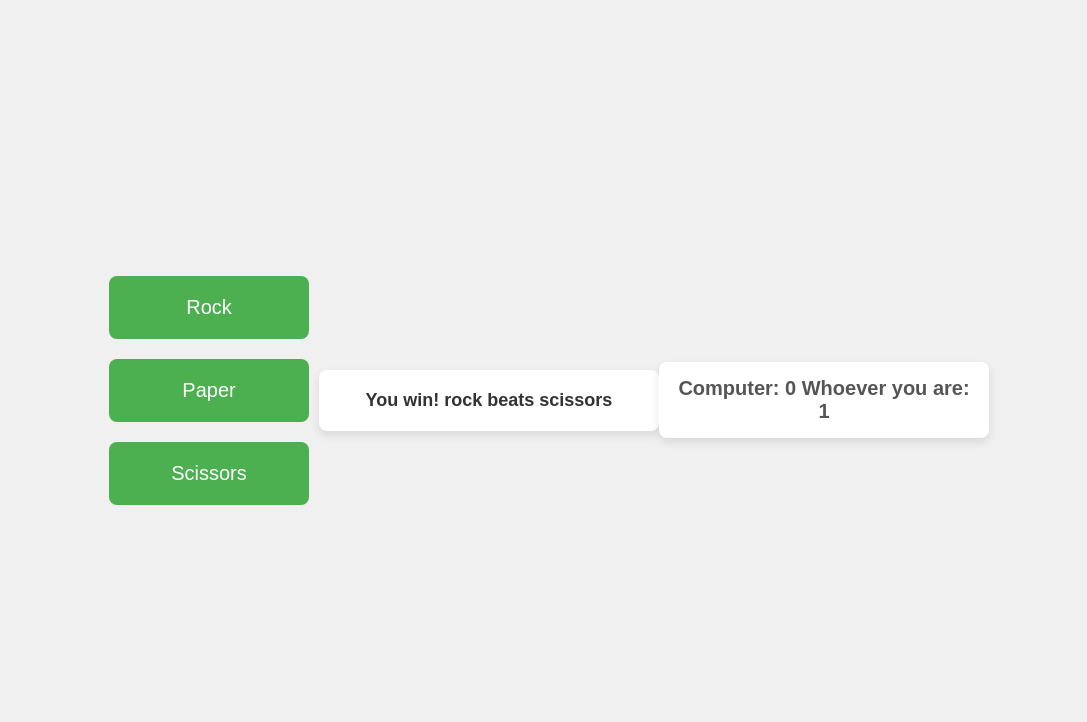
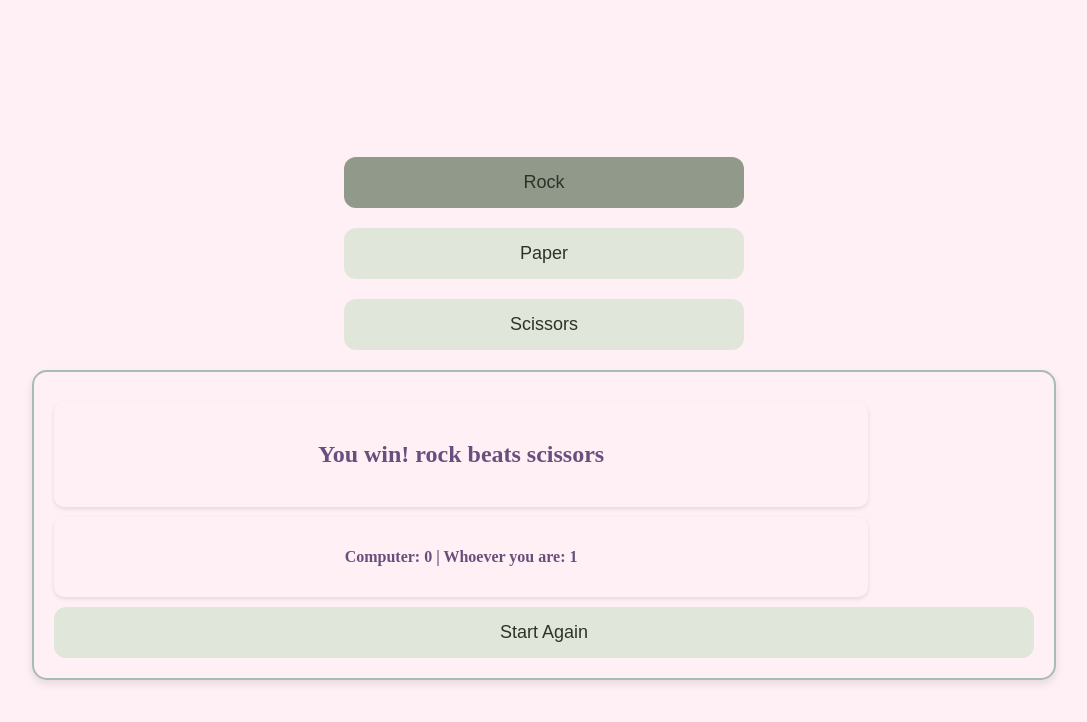
Before and after one commit to MaySally/rock-paper-scissors, a plain HTML site: page index.html in a window 1280 px wide. Both pictures are taken after a click on the button "Rock". Shown: the whole page, without its empty margins (96-1183 px from the left). Drawn offline with Linux system fonts and the light colour scheme.

Commit message:
rock paper scissors online ui done

```diff
--- a/index.html
+++ b/index.html
@@ -12,11 +12,14 @@
         <button onclick="playGame('paper')">Paper</button>
         <button onclick="playGame('scissors')">Scissors</button>
     </div>
-    <div class ="round-result">
-        <p id="message-prompt"></p>
-    </div>
-    <div class ="score">
-        <p id="tally"></p>
+    <div class="results-container">
+        <div class ="result">
+            <p id="message-result"></p>
+        </div>
+        <div class ="score">
+            <p id="tally"></p>
+        </div>
+        <button class="restart-button">Start Again</button>
     </div>
     <script src="script.js">
         console.log('Hello from the script!');
--- a/script.js
+++ b/script.js
@@ -27,7 +27,7 @@ function playGame(humanChoice) {
         console.log("It's a tie! Both chose " + humanChoice);
         humanScore++;
         computerScore++;
-        document.getElementById("message-prompt").innerHTML = "It's a tie! Both chose " + humanChoice;
+        document.getElementById("message-result").innerHTML = "It's a tie! Both chose " + humanChoice;
 
     } else if (
         (humanChoice === 'rock' && computerChoice === 'scissors') ||
@@ -36,14 +36,52 @@ function playGame(humanChoice) {
     ) {
         console.log(`You win! ${humanChoice} beats ${computerChoice}`);
         humanScore++; // Increment humanScore
-        document.getElementById("message-prompt").innerHTML = "You win! " + humanChoice + " beats " + computerChoice;
+        document.getElementById("message-result").innerHTML = "You win! " + humanChoice + " beats " + computerChoice;
     } else {
-        document.getElementById("message-prompt").innerHTML = "Computer wins! " + computerChoice + " beats " + humanChoice;
+        document.getElementById("message-result").innerHTML = "Computer wins! " + computerChoice + " beats " + humanChoice;
         console.log("Computer wins!" + computerChoice + "beats" + humanChoice);
         computerScore++; // Increment computerScore
     }
 
+     // Show the results container after the first play
+    document.querySelector('.results-container').style.display = 'block';
+
+
+    if (humanScore === 5 && computerScore === 5) {
+        document.getElementById("message-result").innerHTML = "🎉TIE! Both reached 5!🏆";
+        document.getElementById("tally").innerHTML = "Computer: " + computerScore + " | Whoever you are: " + humanScore;
+        resetGame();
+    } else if (humanScore === 5) {
+        document.getElementById("message-result").innerHTML = "🎉YOU WIN! First to five!🏆";
+        document.getElementById("tally").innerHTML = "Computer: " + computerScore + " | Whoever you are: " + humanScore;
+        resetGame();
+        // Reset scores and game count
+    } else if (computerScore === 5) {
+        document.getElementById("message-result").innerHTML = "COMPUTER WINS! First to five!🏆";
+        document.getElementById("tally").innerHTML = "Computer: " + computerScore + " | Whoever you are: " + humanScore;
+        resetGame();
+        // Reset scores and game count
+    } else {
     // Log the current scores
-    console.log("Human Score: " + humanScore + " | Computer Score: " + computerScore);
-    document.getElementById("tally").innerHTML = "Computer: "+ computerScore + " Whoever you are: " + humanScore;
+        console.log("Human Score: " + humanScore + " | Computer Score: " + computerScore);
+        document.getElementById("tally").innerHTML = "Computer: " + computerScore + " | Whoever you are: " + humanScore;
+    }
 }
+
+// Add event listener for "Start Again" button
+document.querySelector('.restart-button').addEventListener('click', function() {
+    resetGame();
+    // Reset the displayed scores and message
+    document.getElementById("tally").innerHTML = "Computer: 0 | Whoever you are: 0";
+    document.getElementById("message-result").innerHTML = "Game reset! Make your choice and play again.";
+    console.log("Game has been reset");
+});
+
+// Reset game state
+function resetGame() {
+    // Reset scores and game count
+    humanScore = 0;
+    computerScore = 0;
+    gameCount = 0;
+    // Reset the displayed scores and message
+}
--- a/style.css
+++ b/style.css
@@ -1,92 +1,90 @@
-/* Apply a full height to the body and remove default margins */
 body {
     display: flex;
     justify-content: center;
     align-items: center;
-    height: 100vh;
-    margin: 0;
-    font-family: Arial, sans-serif;
-    background-color: #f0f0f0;
+    flex-direction: column;
+    background-color: lavenderblush;
+    min-height: 100vh;
+    padding: 20px;
 }
 
-/* Center the container of buttons vertically and horizontally */
 .button-container {
     display: flex;
-    flex-direction: column;  /* Stack buttons vertically */
-    justify-content: center;
-    align-items: center;
-    text-align: center;
+    flex-direction: column;
+    gap: 20px; /* Adds space between buttons */
+    width: 100%;
+    max-width: 400px; /* Prevents container from getting too wide */
 }
 
-/* Style the buttons */
 button {
-    background-color: #4CAF50;
-    color: white;
+    background-color: #E0E7DA;
     border: none;
-    padding: 20px 40px;
-    font-size: 20px;
-    margin: 10px;
+    border-radius: 12px;
+    padding: 15px 30px; /* Increased padding for larger buttons */
     cursor: pointer;
-    border-radius: 8px;
-    transition: background-color 0.3s ease, transform 0.2s ease;
-    width: 200px;           /* Set a fixed width for all buttons */
+    transition: all 0.3s ease;
+    color: #2C3329;
+    font-size: 18px; /* Slightly larger font */
+    width: 100%; /* Makes buttons fill container width */
 }
 
-/* Button hover and active effects */
 button:hover {
-    background-color: #45a049;
-    transform: scale(1.1);
+    background-color: #C1CCBA;
+    transform: translateY(-2px);
+    box-shadow: 0 2px 8px rgba(0, 0, 0, 0.1);
 }
 
 button:active {
-    background-color: #388e3c;
+    background-color: #91998A;
+    transform: translateY(1px);
+    box-shadow: none;
 }
 
-/* Style for round result container */
-.round-result {
-    text-align: center;
-    margin-top: 20px;
-    padding: 10px 20px;
-    background-color: #ffffff;
-    border-radius: 8px;
-    box-shadow: 0px 4px 10px rgba(0, 0, 0, 0.1);
-    width: 300px;
-    margin-bottom: 20px;
+button:focus {
+    background-color: #91998A;
+    outline: none;
 }
 
-/* Style for the message prompt */
-#message-prompt {
-    font-size: 18px;
-    font-weight: bold;
-    color: #333;
-    margin: 10px 0;
+button:focus-visible {
+    outline: 2px solid #738069;
+    outline-offset: 2px;
+}
+/* Results Container Styling */
+.results-container {
+    display: flex;
+    display: none; /* Hide it by default */
+    flex-direction: column; /* Stack the result and score vertically */
+    justify-content: center; /* Center them vertically */
+    align-items: center; /* Center them horizontally */
+    background-color: lavenderblush; /* Soft lavender background */
+    border: 2px solid #A8BDB1; /* Soft sage border */
+    border-radius: 15px; /* Rounded corners */
+    padding: 20px; /* Some space inside the container */
+    width: 80%; /* Control the width of the container */
+    margin: 20px auto; /* Center the container and add some space around it */
+    box-shadow: 0 4px 8px rgba(0, 0, 0, 0.1); /* Soft shadow for depth */
 }
 
-/* Style for the score container */
-.score {
-    background-color: #ffffff;
+/* Result and Score Styling (stacked vertically) */
+.result, .score {
     padding: 15px;
-    border-radius: 8px;
-    box-shadow: 0px 4px 10px rgba(0, 0, 0, 0.1);
-    width: 300px;
+    border-radius: 10px; /* Rounded corners for each box */
+    box-shadow: 0 2px 4px rgba(0, 0, 0, 0.1); /* Slight shadow for depth */
+    width: 80%; /* Full width inside container */
+    text-align: center; /* Center text inside */
+    margin: 10px 0; /* Add spacing between the boxes */
 }
 
-/* Style for the score text */
-#tally {
-    font-size: 20px;
-    color: #555;
-    font-weight: bold;
-    text-align: center;
-    margin: 0;
+/* Message Styling (Same for both) */
+#message-result, #tally {
+    font-weight: bold; /* Bold font */
+    color: #6A4E7E; /* Soft purple color for consistency */
 }
 
-/* Add some spacing between the buttons and result/score */
-.button-container, #round-result, #score {
-    margin-bottom: 20px;
+#tally {
+    font-size: 16px;
 }
 
-/* Add a smooth transition effect when hovering over the result and score */
-#round-result:hover, #score:hover {
-    transform: scale(1.05);
-    transition: transform 0.3s ease;
+#message-result {
+    font-size: 24px;
 }
```
